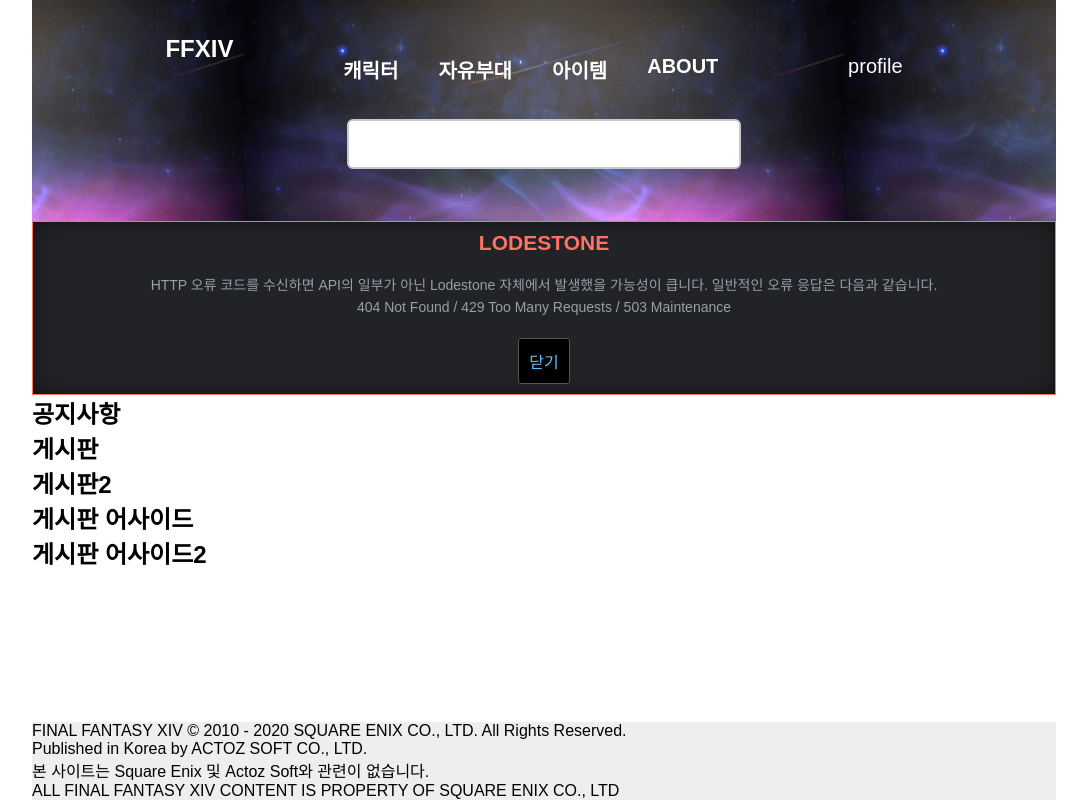
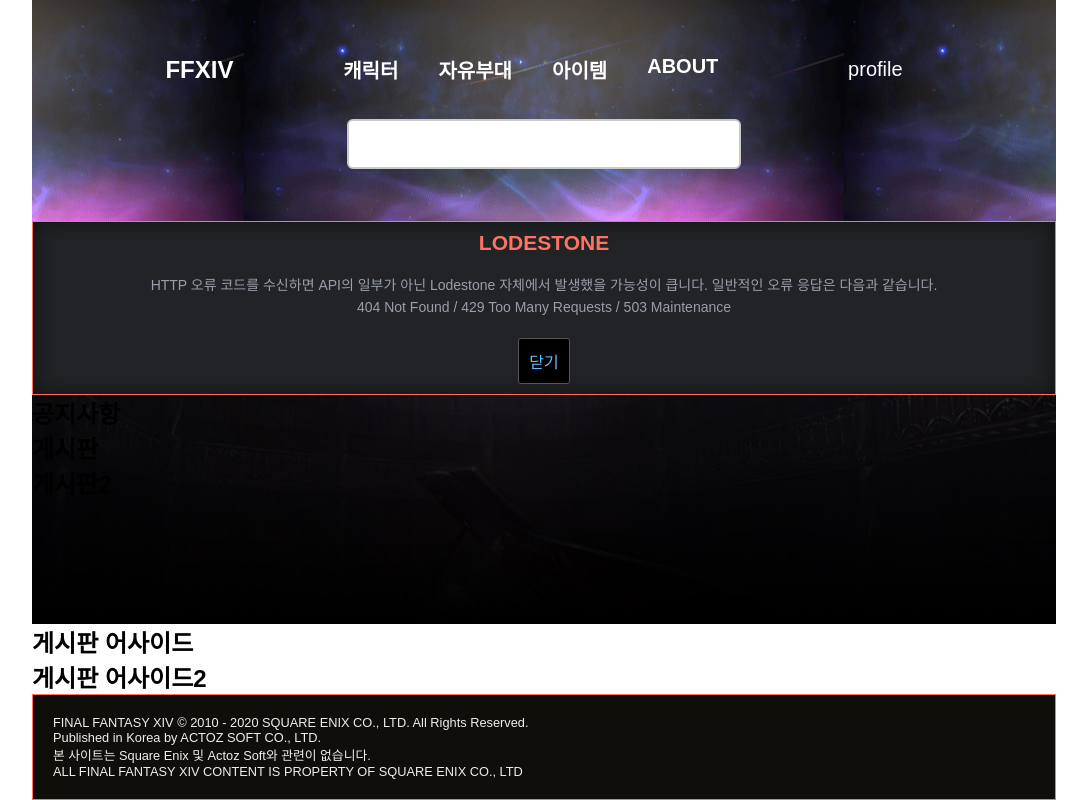
Before and after one commit to uhgenie7/FFXIV-SEARCHER, a React (Create React App) app: page / in a window 1280 px wide. Shown: the whole page, without its empty margins (96-1183 px from the left). Built offline with nearby package versions, Linux system fonts and the light colour scheme.

Commit message:
[Update] 스타일링

```diff
--- a/src/App.css
+++ b/src/App.css
@@ -3,8 +3,9 @@
   max-width: 80%;
   margin: auto;
   position: relative;
-  min-height: 100%;
-  padding-bottom: 84px;
+  display: flex;
+  min-height: 100vh;
+  flex-direction: column;
 }
 
 /* header */
@@ -26,6 +27,11 @@
   padding: 15px;
   display: flex;
   justify-content: space-between;
+  align-items: center;
+}
+
+.nav h1 {
+  color: #fff;
 }
 
 .nav ul {
@@ -57,17 +63,55 @@
   margin-bottom: 2rem;
 }
 
+/* main */
+main {
+  background: url(./img/background/intro-1.jpg) center bottom no-repeat;
+  background-size: cover;
+  flex: 1;
+}
+
 /* footer */
 footer {
   width: 100%;
-  position: absolute;
-  bottom: 0;
+  background: #100e08;
+  display: flex;
+  justify-content: space-between;
+  padding: 20px;
+  color: #eee;
+  border: 1px solid #ff7363;
 }
 .inner {
-  background: #eee;
+  background: #100e08;
+  font-size: 80%;
+}
+
+.sns {
+  display: flex;
+  align-items: center;
+  justify-content: center;
+  background: #444;
+}
+
+.sns a {
+  display: inline-block;
+  width: 30px;
+  margin: 10px;
+}
+
+.sns a img {
+  width: 100%;
 }
 
 /* component */
+/* main */
+.main {
+  text-align: center;
+}
+
+.main h3 {
+  margin-bottom: 20px;
+}
+
 /* Alert */
 .notice-alert {
   color: #999faa;
@@ -107,13 +151,12 @@
 .char-main {
   background: #e6e6e6;
 }
-.char-title {
+.main-title {
   background: #293c66;
   color: #fff;
   padding: 4px 8px 4px 8px;
   font-size: 16px;
   font-weight: bold;
-  margin-bottom: 20px;
 }
 .search-container {
   text-align: center;
@@ -121,7 +164,7 @@
   justify-content: center;
   align-items: center;
   height: 100%;
-  margin-bottom: 20px;
+  margin: 20px 0;
 }
 
 .input-search {
@@ -153,6 +196,9 @@
 }
 
 .avatar {
+  display: flex;
+  align-items: center;
+  justify-content: center;
   margin-right: 20px;
 }
 
@@ -169,4 +215,80 @@
   display: flex;
   align-items: center;
   justify-content: center;
+  margin-top: 20px;
 }
+
+.char-detail {
+  display: flex;
+  flex-direction: column;
+  justify-content: center;
+  align-items: center;
+  padding: 20px;
+}
+
+.portrait {
+  width: 300px;
+  margin-right: 20px;
+}
+
+.portrait img {
+  width: 100%;
+}
+
+.profile {
+  margin-bottom: 10px;
+}
+
+.profile .avatar {
+  margin-right: 0;
+}
+
+.profile-info {
+  display: flex;
+}
+
+.profile-info {
+  padding: 20px;
+}
+
+/* Another */
+
+.main-container {
+  padding: 20px;
+  width: 100%;
+  height: 200%;
+}
+
+.main-container h3,
+.main-container p {
+  color: #fdebd1;
+}
+
+.list-title {
+  font-size: 18px;
+  position: relative;
+  margin-bottom: 30px;
+  padding-left: 45px;
+  letter-spacing: 0.1em;
+  color: #fff;
+}
+
+.lists {
+  margin-top: 20px;
+}
+
+.lists .list ul li {
+  color: #fdebd1;
+  position: relative;
+  margin-bottom: 20px;
+  padding-left: calc(35px + 2.5em);
+  font-size: 16px;
+}
+
+.lists .list .no {
+  margin-right: 0.5rem;
+}
+
+.lists .list ul li a {
+  color: #fdebd1;
+}
--- a/src/index.css
+++ b/src/index.css
@@ -1,12 +1,13 @@
 /* reset */
-html {
-  height: 100%;
-}
-
 * {
   box-sizing: border-box;
   margin: 0;
   padding: 0;
+}
+
+html {
+  position: relative;
+  height: 100%;
 }
 
 a {
@@ -29,11 +30,3 @@
 button {
   cursor: pointer;
 }
-
-#root {
-  height: 100%;
-}
-
-.App {
-  height: 100%;
-}
```
